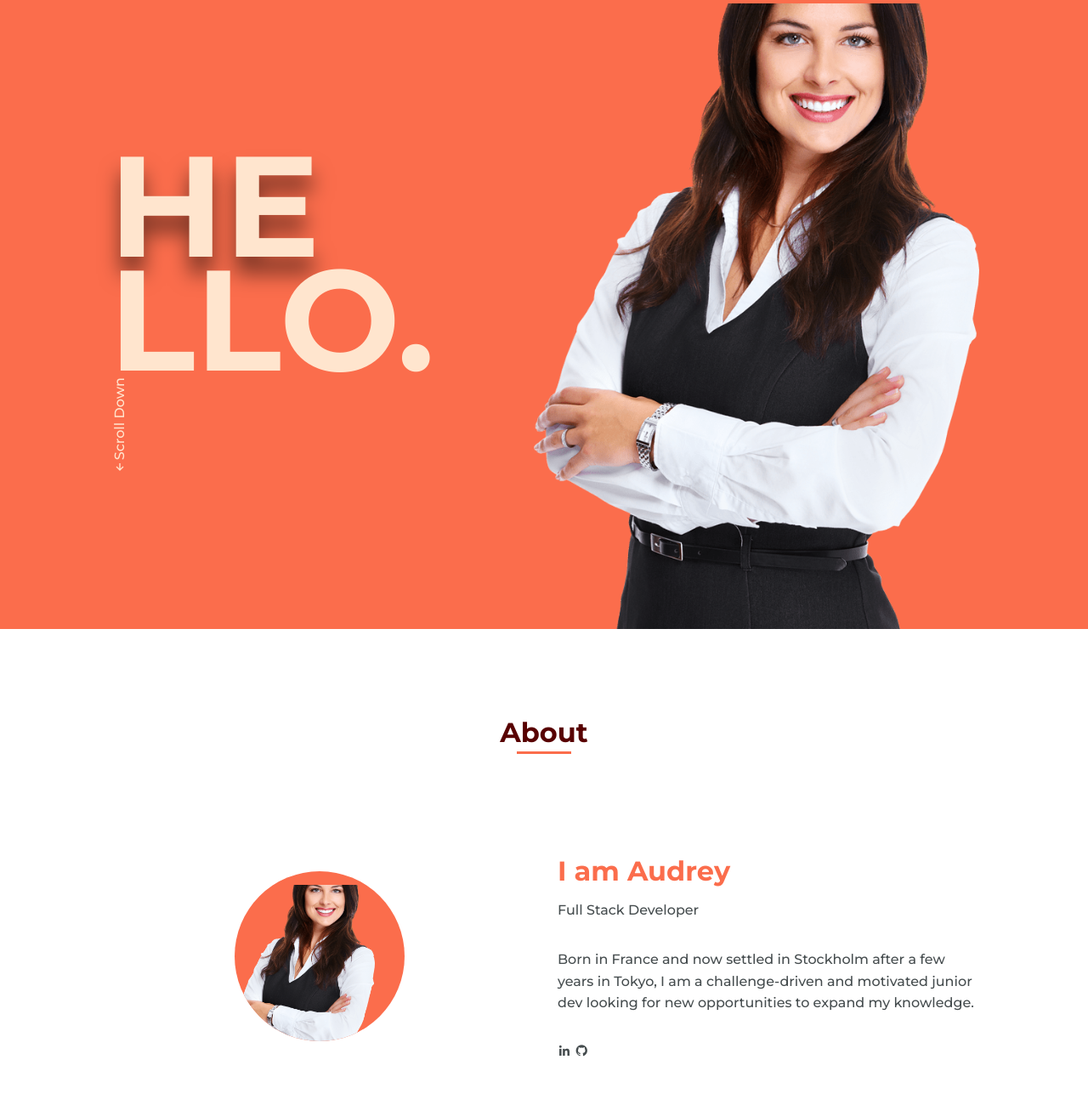
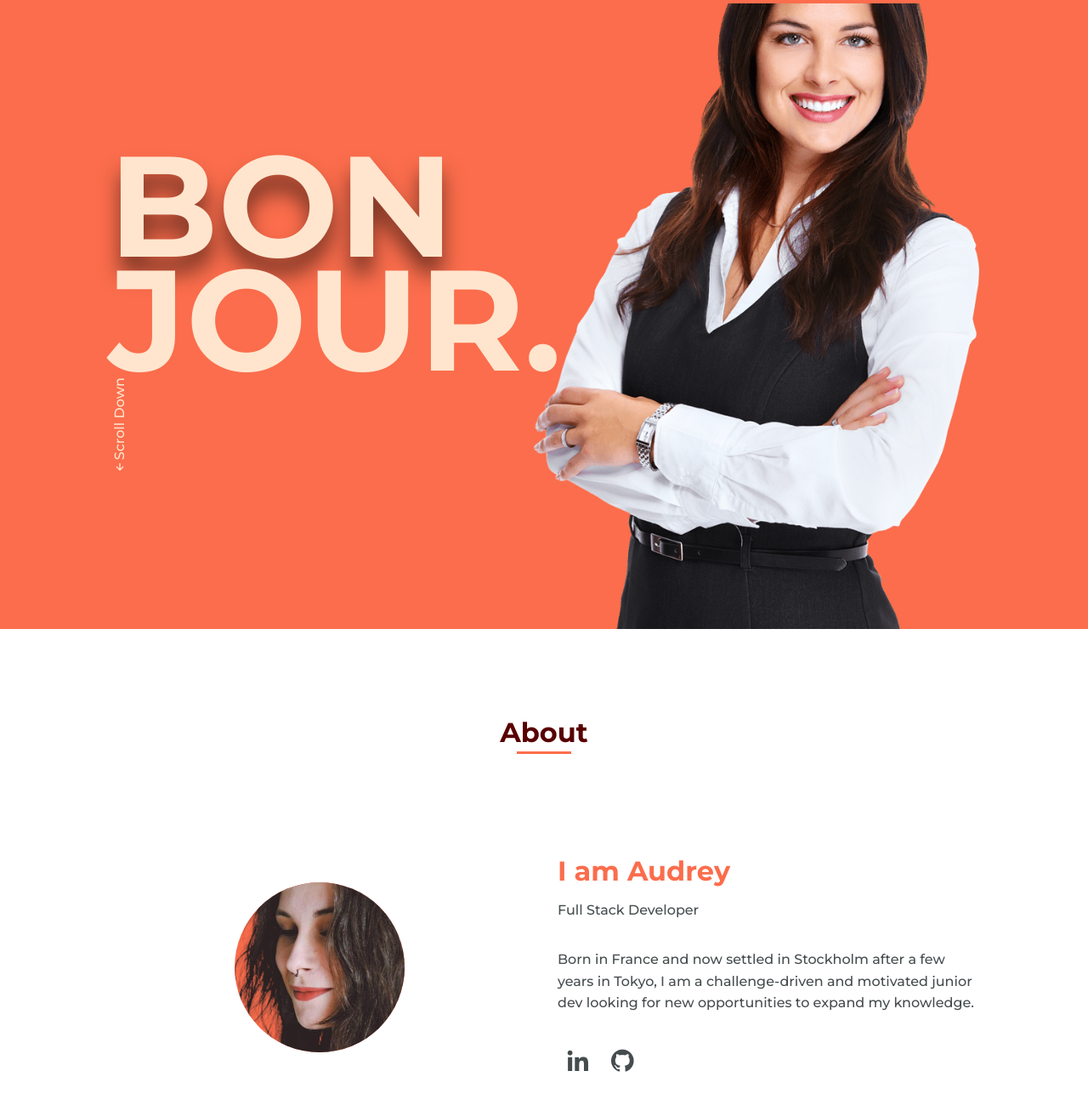
Before and after one commit to AudreyLL88/portfolio, a plain HTML site: page index.html in a window 1280 px wide. Shown: the part 60-1360 px from the top of the page at 85% size. Drawn offline with nearby package versions, Linux system fonts and the light colour scheme.

Commit message:
Fix about section picture

```diff
--- a/assets/css/styles.css
+++ b/assets/css/styles.css
@@ -219,7 +219,6 @@ img{
 .about__img{
     display: flex;
     align-content: center;
-    padding-top: 1rem;
     width: 120px;
     height: 120px;
     background-color: var(--first-color);
@@ -227,7 +226,7 @@ img{
     overflow: hidden;
 }
 .about__img img {
-    width: 100px;
+    width: 120px;
     object-fit: cover;
     z-index: 2;
 }
@@ -243,8 +242,8 @@ img{
     display: block;
     margin-bottom: var(--mb-4);
 }
-.about_social-icon{
-    font-size: 3rem;
+.about__social-icon{
+    font-size: 2rem;
     margin: 0 var(--mb-1);
 }
 .about__social-icon:hover{
@@ -442,7 +441,7 @@ img{
         height: 200px;
     }
     .about__img img{
-        width: 165px;
+        width: 200px;
     }
 
     .skills__container{
--- a/index.html
+++ b/index.html
@@ -37,7 +37,7 @@
         <!-- HOME -->
         <section class="home" id="home">
             <div class="home__container bd-grid">
-                <h1 class="home__title"><span>HE</span><br>LLO.</h1>
+                <h1 class="home__title"><span>BON</span><br>JOUR.</h1>
                 <div class="class_scroll">
                     <a href="#about" class="home__scroll-link"><i class="bx bx-up-arrow-alt"></i>Scroll Down</a>
                 </div>
@@ -50,7 +50,7 @@
 
                 <div class="about__container bd-grid">
                     <div class="about__img">
-                        <img src="assets/img/profile.png" alt="profile picture">
+                        <img src="assets/img/portrait.png" alt="profile picture">
                     </div>
 
                     <div>
```
Also changed, not shown: assets/img/portrait.png (added).
